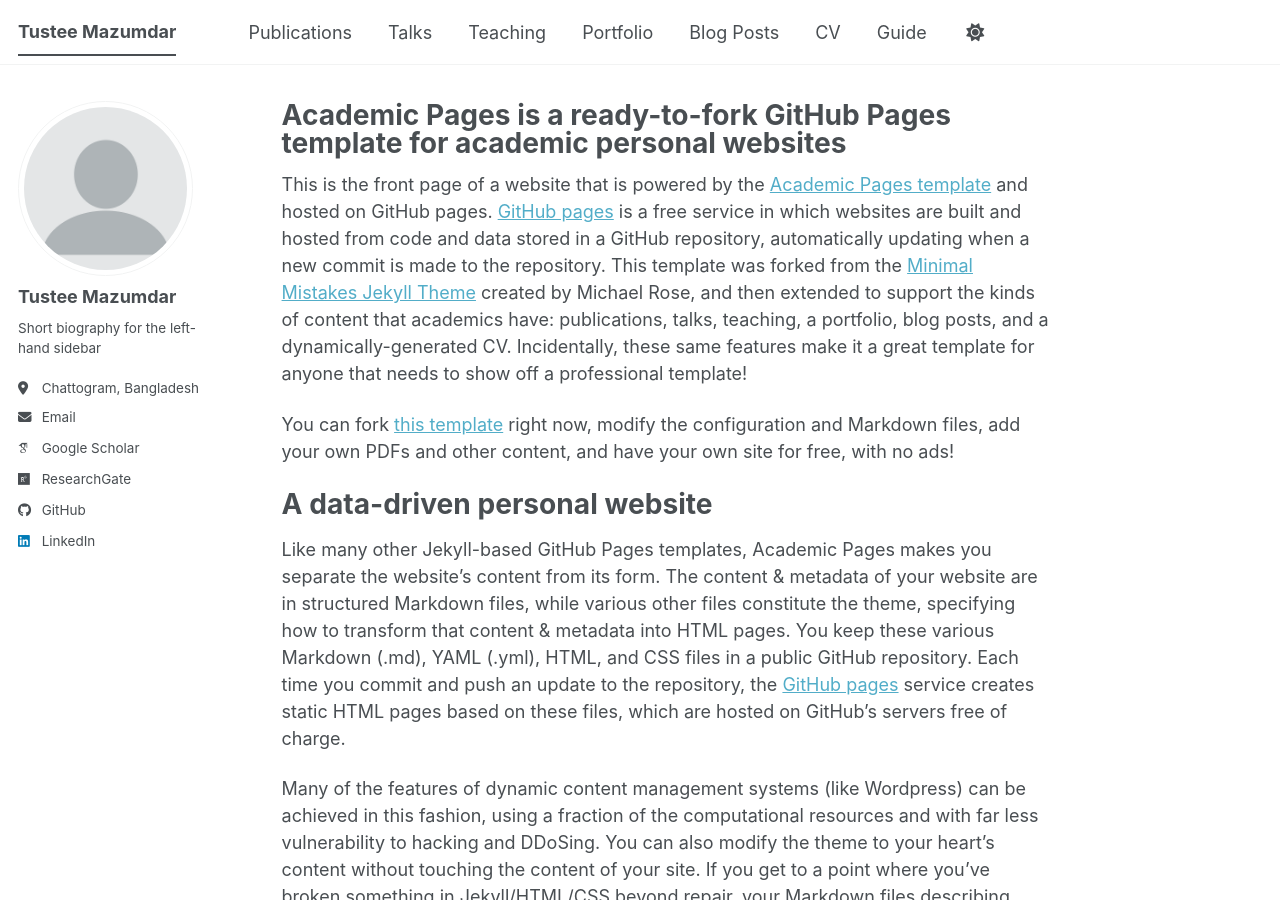
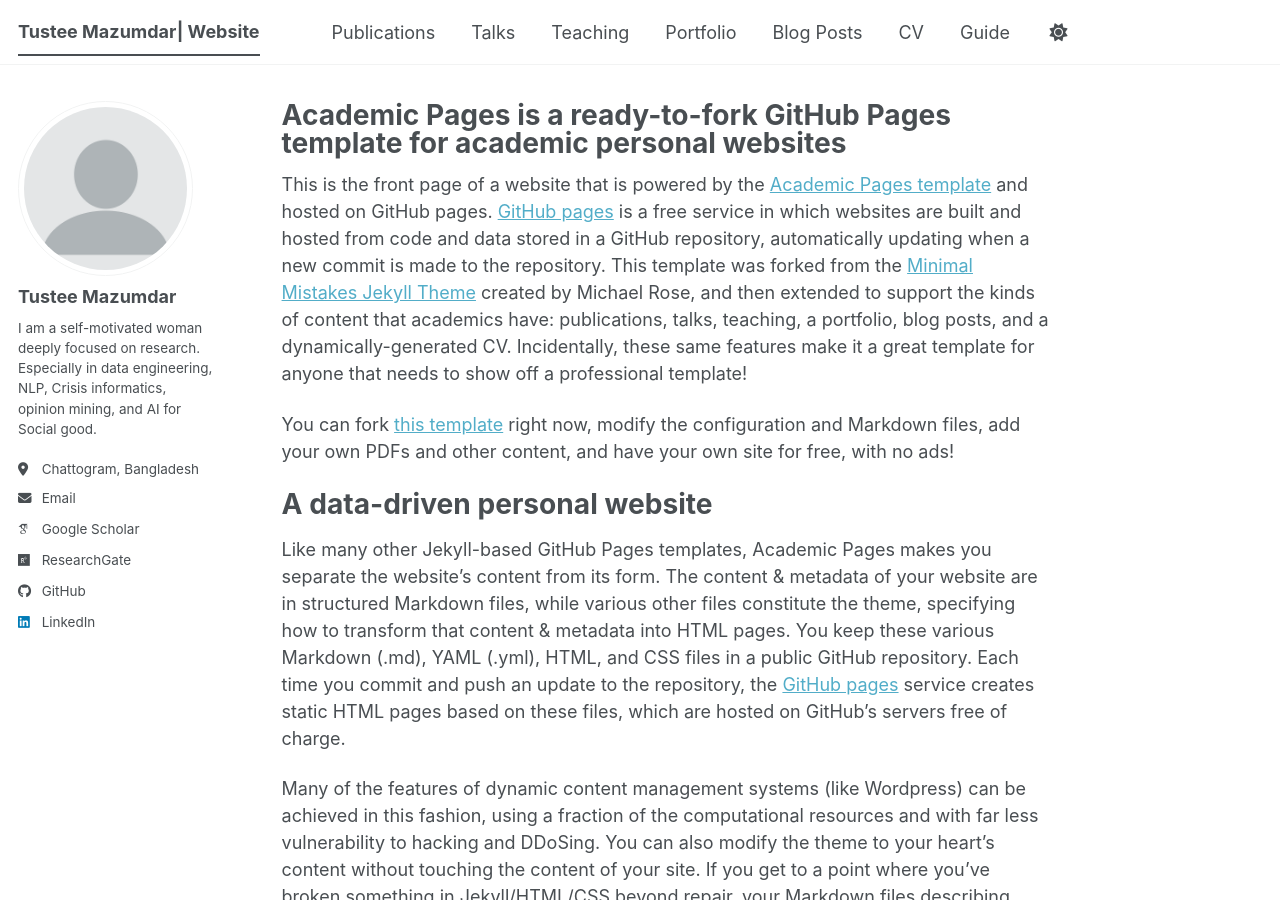
Before and after one commit to TusteeMazumdar/TusteeMazumdar.github.io, a Jekyll site: the page built from _pages/about.md, in a window 1280 px wide and 900 px high. Built offline with Jekyll 4.4.1, drawn with Linux system fonts in a browser that asks for light colours; some web fonts are replaced; a script bundle is joined from its source files by our own code; library files that are not in the unit come from our copies.

Commit message:
Update _config.yml

```diff
--- a/_config.yml
+++ b/_config.yml
@@ -9,10 +9,10 @@
 # Basic Site Settings
 locale                   : "en-US"
 site_theme               : "default" # The available themes options are "default", "air", "sunrise", "mint", "dirt" and "contrast"
-title                    : "Tustee Mazumdar "
+title                    : "Tustee Mazumdar| Website  "
 title_separator          : "-"
 name                     : &name "Tustee Mazumdar"
-description              : &description "Your Name's academic portfolio"   # Update this with a general description of your site, this is the default if not overridden by a page
+description              : &description "Tustee Mazumdar| Website"   # Update this with a general description of your site, this is the default if not overridden by a page
 url                      : https://TusteeMazumdar.github.io # The base hostname & protocol for your site e.g. "https://[your GitHub username].github.io",
                                                            # or if you already have some other page hosted on Github then use "https://[your GitHub username].github.io/[Your Repo Name]"
 baseurl                  : "" # the subpath of your site, e.g. "/blog"
@@ -26,7 +26,7 @@
   avatar           : "profile.png"
   name             : "Tustee Mazumdar"
   pronouns         : # example: "she/her"
-  bio              : "Short biography for the left-hand sidebar"
+  bio              : "I am a self-motivated woman deeply focused on research. Especially in data engineering, NLP, Crisis informatics, opinion mining, and AI for Social good."
   location         : "Chattogram, Bangladesh"
   uri              : # URL
   email            : "tusteemazumdarcontact@gmail.com"
```
